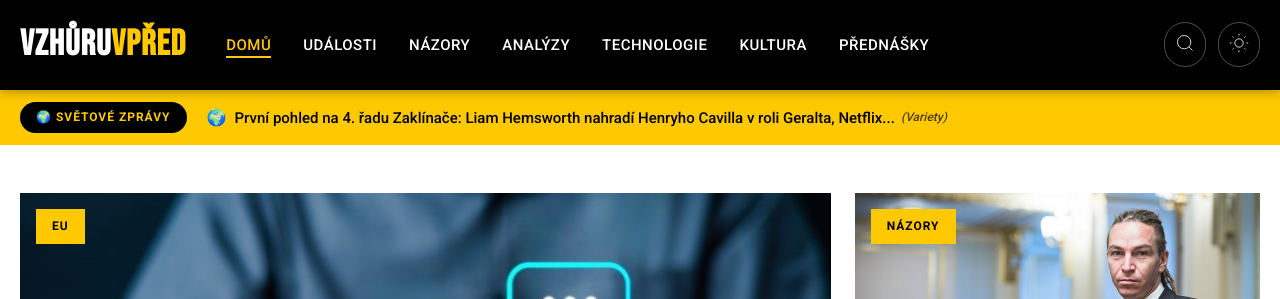
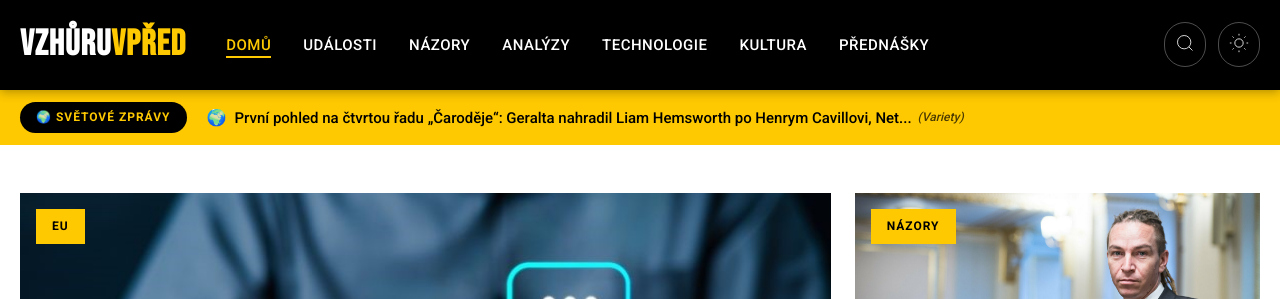
Before and after one commit to tangero/vzhuruvpred, a Jekyll site: the page built from index.html, in a window 1280 px wide and 900 px high. Shown: the top 299 px of the window. Built offline with Jekyll 4.4.1, drawn with Linux system fonts in a browser that asks for light colours; part of the change alters nothing that is shown.

Commit message:
Update world news 2025-09-15 06:33

```diff
--- a/_data/world_news.json
+++ b/_data/world_news.json
@@ -1,54 +1,54 @@
 {
-  "last_updated": "2025-09-15T05:18:03",
+  "last_updated": "2025-09-15T06:29:04",
   "articles": [
     {
       "flag": "🌍",
       "country": "global",
-      "title": "Bílý dům žádá o 58 milionů dolarů na zvýšení bezpečnosti pro výkonnou a soudní moc po střelbě na Charlie Kirka, tvrdí zdroje - cbsnews.com",
+      "title": "Bílý dům žádá o 58 milionů dolarů na zvýšení bezpečnosti pro výkonnou a soudní moc po střelbě na Charlieho Kirka, uvádějí zdroje",
       "original_title": "White House requests $58 million to increase security for executive, judicial branches after Charlie Kirk shooting, sources say - cbsnews.com",
       "url": "https://www.cbsnews.com/news/white-house-requests-58-million-dollars-to-increase-security-executive-judicial-branches-after-charlie-kirk-shooting/",
       "urlToImage": "https://assets3.cbsnewsstatic.com/hub/i/r/2025/09/14/332b1358-c77c-4543-add7-5a7c377ad4c1/thumbnail/1200x630/79041041adc0c6fec3e1d4fadce6d38a/gettyimages-2234387268.jpg",
       "source": "CBS News",
       "publishedAt": "2025-09-14T01:32:00Z",
-      "description": "Bílý dům potvrdil, že další prostředky půjdou americké soudní stráži a zahrnou i zvýšenou ochranu soudců nejvyššího soudu"
+      "description": "Bílý dům potvrdil, že další prostředky půjdou americké justiční policii a posílí ochranu soudců nejvyššího soudu"
     },
     {
       "flag": "🌍",
       "country": "global",
-      "title": "První pohled na 4. řadu Zaklínače: Liam Hemsworth nahradí Henryho Cavilla v roli Geralta, Netflix oznámil říjnové datum premiéry",
+      "title": "První pohled na čtvrtou řadu „Čaroděje“: Geralta nahradil Liam Hemsworth po Henrym Cavillovi, Netflix oznámil říjnovou premiéru",
       "original_title": "‘The Witcher’ Season 4 First Look: Liam Hemsworth Replaces Henry Cavill as Geralt, Netflix Sets October Release Date - Variety",
       "url": "https://variety.com/2025/tv/news/witcher-season-4-liam-hemsworth-henry-cavill-release-date-netflix-1236299282/",
       "urlToImage": "https://variety.com/wp-content/uploads/2025/02/The-Witcher.jpg?w=1000&h=563&crop=1",
       "source": "Variety",
       "publishedAt": "2025-09-14T01:30:00Z",
-      "description": "Liam Hemsworth hraje Geralta z Rivie v čtvrté řadě Netflixového Zaklínače, nahradil Henryho Cavilla. Premiéra je stanovena na 30. října."
+      "description": "Liam Hemsworth hraje Geralta z Rivie v čtvrté řadě Netflixového Zaklínače a nahrazuje Henryho Cavilla. Premiéra je stanovena na 30. října."
     },
     {
       "flag": "🌍",
       "country": "global",
-      "title": "Více než 100 000 lidí se v Londýně zúčastnilo shromáždění organizovaného pravicovým aktivistou, došlo ke střetům",
+      "title": "Více než 100 000 lidí se zúčastnilo v Londýně mítinku organizovaného krajně pravicovým aktivistou, došlo ke střetům",
       "original_title": "Over 100,000 attend London rally organized by far-right activist, clashes break out - NPR",
       "url": "https://www.npr.org/2025/09/13/g-s1-88663/london-protest-by-far-right-activist",
       "urlToImage": "https://npr.brightspotcdn.com/dims3/default/strip/false/crop/8278x4656+0+431/resize/1400/quality/100/format/jpeg/?url=http%3A%2F%2Fnpr-brightspot.s3.amazonaws.com%2F7a%2F3e%2Fc661cb054b69b40bdfc6369ac1e6%2Fap25256469906641.jpg",
       "source": "NPR",
       "publishedAt": "2025-09-14T00:23:20Z",
-      "description": "Pochod, který organizoval krajně pravicový aktivista Tommy Robinson, přilákal v sobotu více než 110 tisíc lidí. Při střetech, které vypukly, bylo zraněno nejméně 26 policistů."
+      "description": "Pochod, který zorganizoval pravicový aktivista Tommy Robinson, přilákal v sobotu více než 110 tisíc lidí. Při střetech, které vypukly, bylo zraněno nejméně 26 policistů."
     },
     {
       "flag": "🌍",
       "country": "global",
-      "title": "Otec bez dokumentů zastřelený agentem ICE ve Franklin Parku neměl žádný záznam v rejstříku trestů, tvrdí právník - cbsnews.com",
+      "title": "Otec bez dokladů zastřelený agentem ICE ve Franklin Parku neměl trestní záznam, tvrdí právník - cbsnews.com",
       "original_title": "Undocumented father killed by ICE agent in Franklin Park shooting had no criminal background, lawyer says - cbsnews.com",
       "url": "https://www.cbsnews.com/chicago/news/undocumented-father-killed-ice-agent-franklin-park-shooting/",
       "urlToImage": "https://assets1.cbsnewsstatic.com/hub/i/r/2025/09/14/d0eb5e61-f8ef-4f73-b859-e7ff6f247a37/thumbnail/1200x630/1a7f07e6151e37a3df6d444c3e92393a/snapshot-2025-09-13t191532-577.jpg",
       "source": "CBS News",
       "publishedAt": "2025-09-14T00:21:00Z",
-      "description": "Nelegální imigrant zastřelený agentem ICE v Illinois měl podle právníka pouze přestupky v dopravě, nikoliv trestní rejstřík."
+      "description": "Nelegální imigrant zastřelený agentem ICE v Illinois měl pouze dopravní přestupky, žádný trestný rejstřík, uvádí právník"
     },
     {
       "flag": "🌍",
       "country": "global",
-      "title": "Americký úředník říká, že personál z námořní lodi prohlížel venezuelský rybářský člun kvůli drogám",
+      "title": "Americký úředník uvedl, že personál z námořní lodi prohlédl venezuelský rybářský člun kvůli drogám",
       "original_title": "US official says personnel from Navy ship inspected Venezuelan fishing boat for drugs - ABC News",
       "url": "https://abcnews.go.com/International/us-official-personnel-navy-ship-inspected-venezuelan-fishing/story?id\\\\u003d125546298",
       "urlToImage": null,
@@ -59,29 +59,29 @@
     {
       "flag": "🌍",
       "country": "global",
-      "title": "Kalifornští demokraté ukončili legislativní zasedání s klimatickou dohodou – a vnitřními spory",
+      "title": "Kalifornští demokraté ukončili legislativní jednání s klimatickou dohodou – a vnitřními spory",
       "original_title": "California Democrats end legislative session with climate deal – and infighting - CalMatters",
       "url": "https://calmatters.org/politics/2025/09/california-legislature-end-of-session-2/",
       "urlToImage": "https://calmatters.org/wp-content/uploads/2025/09/091225_End-Of-Session_FG_CM_05.jpg",
       "source": "CALmatters",
       "publishedAt": "2025-09-13T23:54:39Z",
-      "description": "Jednání se protáhlo do soboty kvůli dohodám za zavřenými dveřmi o klimatu a energetice, což vyvolalo silnou frustraci některých zákonodárců."
+      "description": "Jednání se protáhlo do soboty kvůli dohodám o klimatu a energetice z poslední chvíle, což vyvolalo hlubokou frustraci mezi některými zákonodárci."
     },
     {
       "flag": "🌍",
       "country": "global",
-      "title": "Trumpova administrativa spouští zkušební program pro urychlení zavádění elektrických létajících taxi",
+      "title": "Trumpova administrativa spouští pilotní program pro urychlení zavádění elektrických létajících taxíků",
       "original_title": "Trump administration launches trial program to fast-track electric air taxis - NPR",
       "url": "https://www.npr.org/2025/09/13/nx-s1-5540722/faa-air-taxi-pilot-program",
       "urlToImage": "https://npr.brightspotcdn.com/dims3/default/strip/false/crop/1998x1124+0+0/resize/1400/quality/100/format/jpeg/?url=http%3A%2F%2Fnpr-brightspot.s3.amazonaws.com%2Fac%2F59%2F17e9bdde44fb89ad1dd0c07a1c65%2Fap24296658077207.jpg",
       "source": "NPR",
       "publishedAt": "2025-09-13T23:38:26Z",
-      "description": "FAA hledá návrhy projektů, které zahrnou pilotované i bezpilotní operace se zaměřením na elektrické air taxi, známé také jako elektrická letadla pro vertikální vzlet a přistání."
+      "description": "FAA hledá návrhy projektů zahrnujících pilotované i bezpilotní operace se zaměřením na elektrické air taxi, tzv. elektrická letadla pro vertikální vzlet a přistání."
     },
     {
       "flag": "🇬🇧",
       "country": "gb",
-      "title": "Co čekat od cen Emmy a jak sledovat ceremoniál",
+      "title": "Co čekat od cen Emmy a jak sledovat slavnostní ceremoniál",
       "original_title": "What to expect from the Emmys and how to watch the ceremony - BBC",
       "url": "https://www.bbc.com/news/articles/c1mxlm42l9vo",
       "urlToImage": "https://ichef.bbci.co.uk/news/1024/branded_news/895c/live/ac085ac0-8cc5-11f0-b391-6936825093bd.jpg",
@@ -92,13 +92,13 @@
     {
       "flag": "🇺🇸",
       "country": "us",
-      "title": "Trump žádá před americkými sankcemi akci NATO proti ruské ropě",
+      "title": "Trump žádá před zavedením amerických sankcí akci NATO proti ruské ropě",
       "original_title": "Trump demands NATO action on Russian oil before any U.S. sanctions - The Washington Post",
       "url": "https://www.washingtonpost.com/politics/2025/09/13/trump-putin-russia-sanctions/",
       "urlToImage": "https://www.washingtonpost.com/wp-apps/imrs.php?src=https://arc-anglerfish-washpost-prod-washpost.s3.amazonaws.com/public/4CA4GJM2FNVLDP2FQSCVTCMQBQ.JPG&w=1440",
       "source": "The Washington Post",
       "publishedAt": "2025-09-13T22:40:39Z",
-      "description": "Kritici uvedli, že Trumpovy výroky mohou oddálit jeho snahu přimět Putina ukončit válku na Ukrajině."
+      "description": "Kritici uvedli, že komentáře mohou dále oddálit Trumpovy snahy přimět Putina ukončit válku na Ukrajině."
     },
     {
       "flag": "🌍",
@@ -109,40 +109,40 @@
       "urlToImage": "https://image.cnbcfm.com/api/v1/image/108192448-1756477319590-gettyimages-1258906734-SENATE_FED_NOMINATION.jpeg?v=1756477417&w=1920&h=1080",
       "source": "CNBC",
       "publishedAt": "2025-09-13T22:36:33Z",
-      "description": "Guvernérka Fedu Lisa Cooková žádá odvolací soud v USA, aby zamítl nejnovější pokus Trumpovy administrativy o její odvolání z funkce."
+      "description": "Guvernérka Fedu Lisa Cooková žádá odvolací soud USA, aby zamítl nejnovější pokus Trumpovy administrativy o její odvolání z funkce."
     },
     {
       "flag": "🌍",
       "country": "global",
-      "title": "Starostka Memphisu uvedla, že se o nasazení Národní gardy dozvěděla z Trumpových televizních komentářů",
+      "title": "Starosta Memphisu uvedl, že se o nasazení Národní gardy dozvěděl z televizních komentářů Donalda Trumpa",
       "original_title": "Memphis mayor says he got confirmation National Guard would be deployed from Trump's TV comments - AP News",
       "url": "https://apnews.com/article/memphis-national-guard-trump-29ffad97499a0995ea952f7a0e7b112c",
       "urlToImage": "https://dims.apnews.com/dims4/default/7bfda01/2147483647/strip/true/crop/4966x2793+0+362/resize/1440x810!/quality/90/?url=https%3A%2F%2Fassets.apnews.com%2Fb6%2F7b%2Fea9061116e7fbc66904434d7b26a%2F7b9a699845fc4411be6b334d8d80dc16",
       "source": "Associated Press",
       "publishedAt": "2025-09-13T21:58:00Z",
-      "description": "Starosta Memphisu uvedl, že Trumpovo televizní prohlášení bylo první jasné potvrzení, že vyšle Národní gardu"
+      "description": "Starosta Memphisu uvedl, že Trumpovo televizní oznámení bylo první jasné potvrzení, že vyšle Národní gardu kvůli kriminalitě"
     },
     {
       "flag": "🇺🇸",
       "country": "us",
-      "title": "Lidé prý přicházejí o práci za oslavování vraždy Charlieho Kirka. Vypadá to jako koordinovaná akce",
+      "title": "Lidé prý přicházejí o práci za údajné oslavy vraždy Charlieho Kirka. Vypadá to jako koordinovaná akce",
       "original_title": "People are getting fired for allegedly celebrating Charlie Kirk’s murder. It looks like a coordinated effort - CNN",
       "url": "https://www.cnn.com/2025/09/13/business/charlie-kirk-death-fired-comments",
       "urlToImage": "https://media.cnn.com/api/v1/images/stellar/prod/ap25255111943391.jpg?c=16x9&q=w_800,c_fill",
       "source": "CNN",
       "publishedAt": "2025-09-13T19:39:45Z",
-      "description": "Desítky příspěvků a zpráv na sociálních sítích o vraždě Charlie Kirka, včetně některých, které jeho smrt oslavovaly, jsou konzervativními aktivisty, republikánskými volenými představiteli a doxxing..."
+      "description": "Desítky příspěvků a zpráv na sociálních sítích o vraždě Charlieho Kirka, včetně některých, které jeho smrt oslavovaly, jsou konzervativními aktivisty, republikánskými volenými představiteli a doxxi..."
     },
     {
       "flag": "🌍",
       "country": "global",
-      "title": "Coldplay na londýnském koncertě vyzývají: „Rozesílejte lásku kamkoli, včetně rodiny Charlie Kirka“",
+      "title": "Coldplay v Londýně vyzvali k ‚odesílání lásky kamkoli‘, včetně rodiny Charlie Kirka",
       "original_title": "Coldplay Say to ‘Send Love Anywhere,’ Charlie Kirk’s Family Included, at London Show - Rolling Stone",
       "url": "http://www.rollingstone.com/music/music-news/coldplay-says-send-love-charlie-kirk-family-london-show-1235426924/",
       "urlToImage": "https://www.rollingstone.com/wp-content/uploads/2025/09/ChrisMartinColdplay-1.jpg?w=1600&h=900&crop=1",
       "source": "Rolling Stone",
       "publishedAt": "2025-09-13T19:27:53Z",
-      "description": "Coldplay na londýnském koncertě posílali 'lásku', včetně rodiny Charlie Kirka: 'Pošlete ji lidem, s nimiž nesouhlasíte… stejně jim pošlete lásku."
+      "description": "Coldplay na londýnském koncertě posílali lásku, včetně rodině Charlie Kirka: ‚Pošlete ji lidem, s nimiž nesouhlasíte… stejně jim pošlete lásku.‘"
     },
     {
       "flag": "🌍",
@@ -153,29 +153,29 @@
       "urlToImage": "https://npr.brightspotcdn.com/dims3/default/strip/false/crop/3676x2068+0+192/resize/1400/quality/100/format/jpeg/?url=http%3A%2F%2Fnpr-brightspot.s3.amazonaws.com%2Fd9%2F9c%2F59c4861946b097fa2ff4d4a6946f%2Fap25255622751696.jpg",
       "source": "NPR",
       "publishedAt": "2025-09-13T19:26:44Z",
-      "description": "Podle nemocnice Šifá mezi mrtvými 12 dětí. Izrael v posledních dnech zničil několik výškových budov a obvinil Hamas z umístění sledovacích zařízení do nich."
+      "description": "Podle nemocnice Šifa bylo mezi mrtvými 12 dětí. Izrael v posledních dnech zničil několik výškových budov a obvinil Hamas z umístění sledovací techniky do nich."
     },
     {
       "flag": "🌍",
       "country": "global",
-      "title": "Cardi B s dcerou Kulture se v kožešinách předvedly na newyorském Fashion Week",
+      "title": "Cardi B a její dcera Kulture se oblékly do kožešiny na newyorský módní týden",
       "original_title": "Cardi B and Daughter Kulture Dress in Fur For New York Fashion Week Event - TMZ",
       "url": "https://www.tmz.com/2025/09/13/cardi-b-daughter-kulture-new-york-fashion-week/",
       "urlToImage": "https://imagez.tmz.com/image/67/16by9/2025/09/13/67d9c02b684448fbb794eb3078c61d5d_xl.jpg",
       "source": "TMZ",
       "publishedAt": "2025-09-13T18:31:36Z",
-      "description": "Cardi B dává své dceři Kultuře rychlokurz vrcholné módy. Na newyorském týdnu módy v pátek večer s ní byly k nerozeznání."
+      "description": "Cardi B dává dceři Kulture rychlokurz vrcholné módy. Na newyorském týdnu módy v pátek večer byly jako dvojčata."
     },
     {
       "flag": "🌍",
       "country": "global",
-      "title": "FAA žádá od Boeingu pokutu 3,1 milionu dolarů za porušení bezpečnostních předpisů kvůli utržení panelu za letu v roce 2024",
+      "title": "FAA požaduje po Boeingu pokutu 3,1 milionu dolarů za porušení bezpečnostních předpisů kvůli utržení panelu za letu v roce 2024",
       "original_title": "FAA seeks $3.1 million in fines from Boeing over safety violations, 2024 midair panel blowout - ABC News",
       "url": "https://abcnews.go.com/Business/wireStory/faa-seeks-31-million-fines-boeing-safety-violations-125542366",
       "urlToImage": "https://i.abcnewsfe.com/a/91cc4028-b433-4558-9f4c-83e2d641f8c8/wirestory_c43ded236ae4ff85cdf0f0eb8dfc8fec_16x9.jpg?w=1600",
       "source": "ABC News",
       "publishedAt": "2025-09-13T18:20:32Z",
-      "description": "Navrhovaný trest je za porušení bezpečnosti od září 2023 do února 2024."
+      "description": "Navrhovaný trest je za porušení bezpečnostních předpisů od září 2023 do února 2024."
     },
     {
       "flag": "🌍",
@@ -191,7 +191,7 @@
     {
       "flag": "🇬🇧",
       "country": "gb",
-      "title": "Hlavní strany v Nepalu požadují obnovení rozpuštěného parlamentu",
+      "title": "Hlavní nepálské strany tvrdí, že rozpuštěný parlament musí být obnoven",
       "original_title": "Nepal's major parties say dissolved parliament must be reinstated - BBC",
       "url": "https://www.bbc.com/news/articles/c0q71jplqq0o",
       "urlToImage": "https://ichef.bbci.co.uk/news/1024/branded_news/ec09/live/2869dcd0-90a7-11f0-84c8-99de564f0440.jpg",
@@ -208,40 +208,40 @@
       "urlToImage": "https://i0.wp.com/9to5mac.com/wp-content/uploads/sites/6/2025/09/iphone-17-event-13.18.37.jpg?resize=1200%2C628&quality=82&strip=all&ssl=1",
       "source": "9to5Mac",
       "publishedAt": "2025-09-13T15:53:00Z",
-      "description": "Nejnovější model Apple Watch Series 11 byl představen v úterý"
+      "description": "Nejnovější model Apple Watch, Series 11, byl představen v úterý. Na první pohled se sice zdálo…"
     },
     {
       "flag": "🌍",
       "country": "fr",
-      "title": "Apple v Číně láme rekordy díky vysokému počtu předobjednávek iPhonu 17",
+      "title": "Apple láme rekordy v Číně díky vysokému počtu předobjednávek iPhonu 17",
       "original_title": "Apple breaks records in China with high iPhone 17 preorders - AppleInsider",
       "url": "https://appleinsider.com/articles/25/09/13/apple-breaks-records-in-china-with-high-iphone-17-preorders",
       "urlToImage": "https://photos5.appleinsider.com/gallery/65098-135891-iPhone-17-Pro-Max-display-xl.jpg",
       "source": "AppleInsider",
       "publishedAt": "2025-09-13T14:18:13Z",
-      "description": "Spuštění iPhonu 17 je v Číně obrovským úspěchem, předobjednávky nových modelů lámaly prodejní rekordy na tomto obvykle turbulentním trhu."
+      "description": "Start iPhonu 17 je v Číně obrovský úspěch, předobjednávky nových modelů lámaly prodejní rekordy na tomto obvykle turbulentním trhu."
     },
     {
       "flag": "🌍",
       "country": "global",
-      "title": "Chcete se nechat očkovat proti covidu? Co byste měli vědět",
+      "title": "Chcete se nechat očkovat proti covidu? Tady je několik důležitých informací",
       "original_title": "Trying to get a COVID vaccine right now? Here's what to know - NPR",
       "url": "https://www.npr.org/2025/09/13/nx-s1-5540088/covid-vaccine-2025-cdc-fda-guidelines",
       "urlToImage": "https://npr.brightspotcdn.com/dims3/default/strip/false/crop/1024x576+0+54/resize/1400/quality/100/format/jpeg/?url=http%3A%2F%2Fnpr-brightspot.s3.amazonaws.com%2Fc8%2F35%2F9131809442e4834487ca20c6a6f0%2Fgettyimages-1720991107.jpg",
       "source": "NPR",
       "publishedAt": "2025-09-13T11:00:00Z",
-      "description": "Pokud nejste starší 65 let nebo nemáte určité rizikové faktory, může být obtížné vakcínu získat, ale ne nutně nemožné. Zde je to, co je třeba vědět o matoucích a rychle se měnících pravidlech pro j..."
+      "description": "Pokud vám není přes 65 let nebo nemáte určité rizikové faktory, může být těžké vakcínu získat, ale ne nutně nemožné. Co je třeba vědět o matoucích a rychle se měnících pravidlech pro očkování."
     },
     {
       "flag": "🌍",
       "country": "global",
-      "title": "Vědecké novinky tohoto týdne: NASA našla nejlepší důkaz života na Marsu a vědci vynalezli viditelné časové krystaly",
+      "title": "Vědecké novinky tohoto týdne: NASA našla nejlepší důkaz života na Marsu a vědci vytvořili viditelné časové krystaly",
       "original_title": "Science news this week: NASA finds best evidence of life on Mars and and scientists invent visible time crystals - Live Science",
       "url": "https://www.livescience.com/health/surgery/science-news-this-week-nasa-finds-best-evidence-of-life-on-mars-and-and-scientists-invent-visible-time-crystals",
       "urlToImage": "https://cdn.mos.cms.futurecdn.net/PJiDHoNw5dPaUobfbybvaA.jpg",
       "source": "Live Science",
       "publishedAt": "2025-09-13T04:00:00Z",
-      "description": "13. září 2025: Týdenní přehled nejnovějších vědeckých zpráv a několik zajímavých článků, které vás pobaví o víkendu."
+      "description": "13. září 2025: Týdenní přehled nejnovějších vědeckých zpráv a pár zajímavých článků na víkend."
     },
     {
       "flag": "🌍",
@@ -263,7 +263,7 @@
       "urlToImage": "https://www.pressherald.com/wp-content/uploads/sites/4/2025/08/New_COVID_Shots_77867_c3fcbe.jpg",
       "source": "Press Herald",
       "publishedAt": "2025-09-12T16:47:07Z",
-      "description": "Doporučení očkování pro většinu obyvatel Maine starších 6 měsíců přichází po podobných krocích v dalších státech Nové Anglie, které se tak chtějí vyhnout federálním omezením očkování."
+      "description": "Doporučení očkování pro většinu obyvatel Maine starších 6 měsíců přichází po podobných krocích v dalších státech Nové Anglie, které se snaží obejít federální omezení ohledně toho, kdo se může necha..."
     },
     {
       "flag": "🌍",
@@ -274,12 +274,12 @@
       "urlToImage": "https://media.nature.com/lw1200/magazine-assets/d41586-025-02941-9/d41586-025-02941-9_51441050.jpg",
       "source": "Nature.com",
       "publishedAt": "2025-09-12T11:47:46Z",
-      "description": "Deset let od první detekce gravitačních vln představují vědci ambiciózní plány pro novou generaci observatoří."
+      "description": "Deset let poté, co pár observatoří poprvé zachytil gravitační vlny, vědci připravují ambiciózní plány pro jejich nástupce."
     },
     {
       "flag": "🌍",
       "country": "global",
-      "title": "Sluneční záře na Hubbleově snímku komety 3I/ATLAS je desetkrát delší než širší - Avi Loeb",
+      "title": "Sluneční záře na snímku Hubbleova teleskopu komety 3I/ATLAS je desetkrát delší než širší – Avi Loeb",
       "original_title": "The Sunward Glow in the Hubble Image of 3I/ATLAS is Ten Times Longer Than It is Wide - Avi Loeb – Medium",
       "url": "https://avi-loeb.medium.com/the-sunward-glow-in-the-hubble-image-of-3i-atlas-is-ten-times-longer-than-it-is-wide-3a5cff257a94",
       "urlToImage": "https://miro.medium.com/v2/resize:fit:1200/1*EqEVF2WYUy7CKmFX-6OAxg.png",
```
